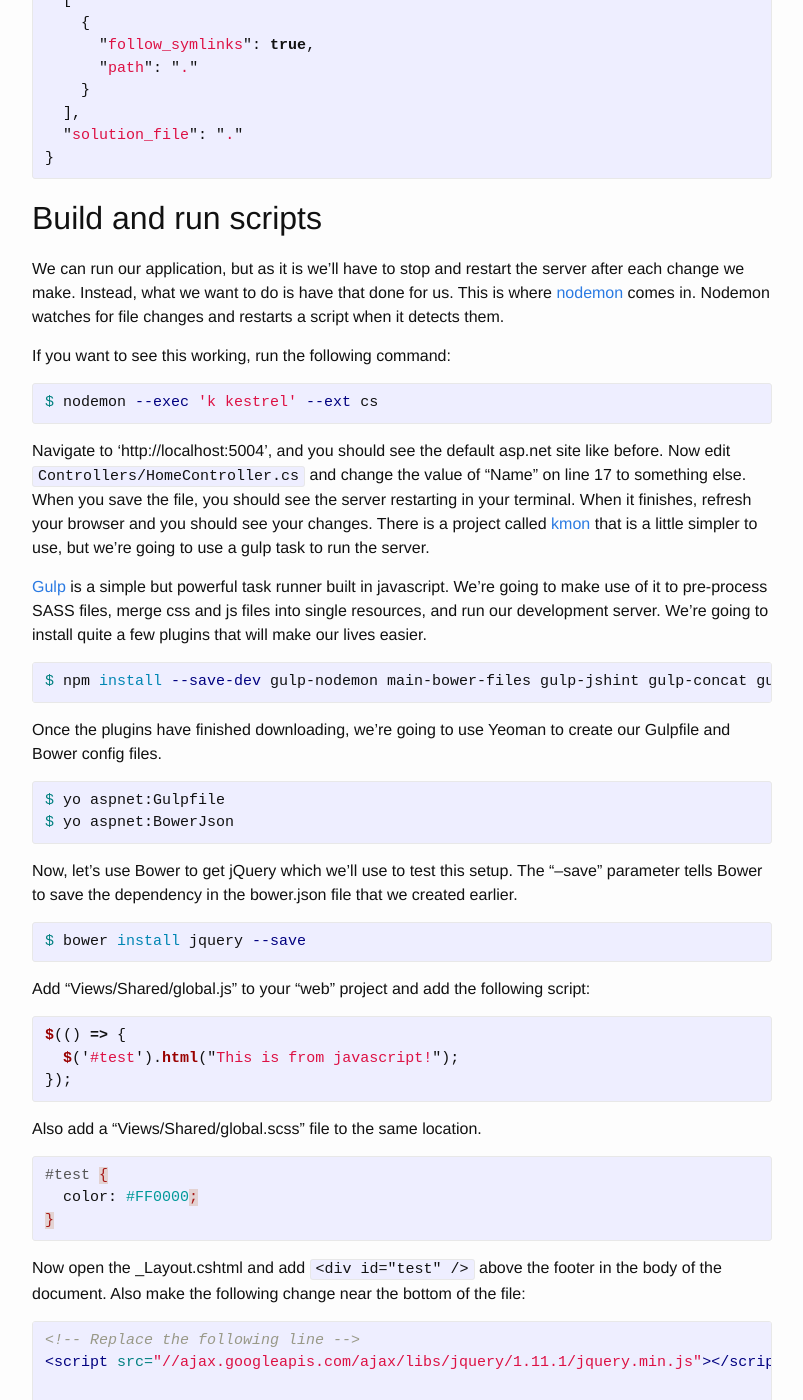
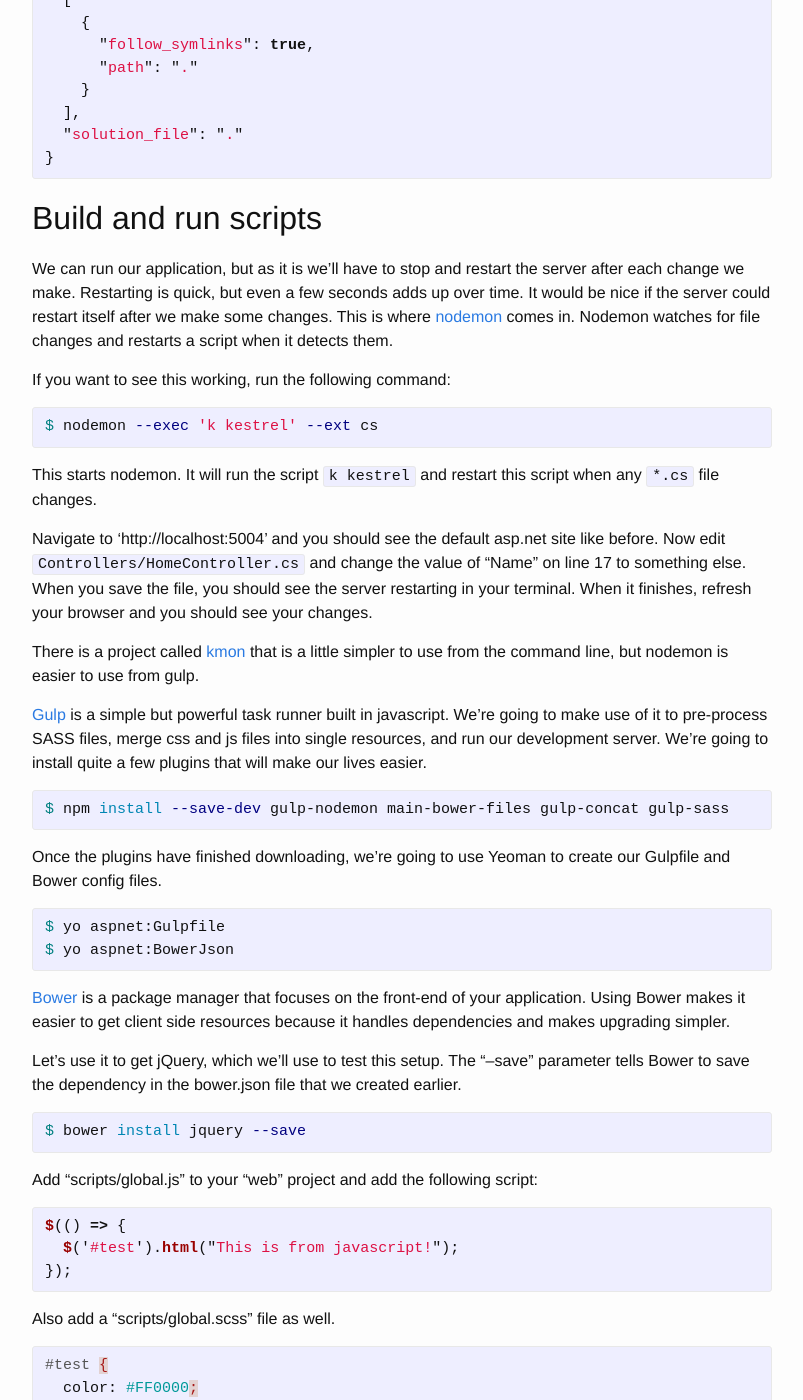
Before and after one commit to Andorbal/andorbal.github.io, a Jekyll site: the page built from _posts/2015-01-17-aspnet-on-linux-03-project.markdown, in a window 1280 px wide and 1400 px high, scrolled down 1809 px. Shown: the whole window, without its empty margins (238-1041 px from the left). Built offline with Jekyll 4.4.1, drawn with Linux system fonts in a browser that asks for light colours; some of the changed text lies outside the part shown.

Commit message:
Finish create project post

```diff
--- a/_posts/2015-01-17-aspnet-on-linux-03-project.markdown
+++ b/_posts/2015-01-17-aspnet-on-linux-03-project.markdown
@@ -26,7 +26,7 @@
 $ npm install -g generator-aspnet gulp nodemon bower
 {% endhighlight %}
 
-When this completes, you'll have Yeoman and Gulp installed.  We've talked about Yeoman, but we'll get to Gulp, nodemon, and bower later.
+When this completes, you'll have Yeoman and Gulp installed.  We've talked about Yeoman, but we'll get to Gulp, nodemon, and Bower later.
 
 Create the application
 ----------------------
@@ -78,7 +78,7 @@
 Build and run scripts
 ---------------------
 
-We can run our application, but as it is we'll have to stop and restart the server after each change we make.  Instead, what we want to do is have that done for us.  This is where [nodemon](http://nodemon.io/) comes in.  Nodemon watches for file changes and restarts a script when it detects them.
+We can run our application, but as it is we'll have to stop and restart the server after each change we make.  Restarting is quick, but even a few seconds adds up over time.  It would be nice if the server could restart itself after we make some changes.  This is where [nodemon](http://nodemon.io/) comes in.  Nodemon watches for file changes and restarts a script when it detects them.
 
 If you want to see this working, run the following command:
 
@@ -86,12 +86,16 @@
 $ nodemon --exec 'k kestrel' --ext cs
 {% endhighlight %}
 
-Navigate to 'http://localhost:5004', and you should see the default asp.net site like before.  Now edit `Controllers/HomeController.cs` and change the value of "Name" on line 17 to something else.  When you save the file, you should see the server restarting in your terminal.  When it finishes, refresh your browser and you should see your changes.  There is a project called [kmon](https://github.com/henriksen/kmon) that is a little simpler to use, but we're going to use a gulp task to run the server.
+This starts nodemon.  It will run the script `k kestrel` and restart this script when any `*.cs` file changes.
+
+Navigate to 'http://localhost:5004' and you should see the default asp.net site like before.  Now edit `Controllers/HomeController.cs` and change the value of "Name" on line 17 to something else.  When you save the file, you should see the server restarting in your terminal.  When it finishes, refresh your browser and you should see your changes.
+
+There is a project called [kmon](https://github.com/henriksen/kmon) that is a little simpler to use from the command line, but nodemon is easier to use from gulp.
 
 [Gulp](http://gulpjs.com/) is a simple but powerful task runner built in javascript.  We're going to make use of it to pre-process SASS files, merge css and js files into single resources, and run our development server.  We're going to install quite a few plugins that will make our lives easier.
 
 {% highlight bash %}
-$ npm install --save-dev gulp-nodemon main-bower-files gulp-jshint gulp-concat gulp-uglify gulp-rename gulp-sass
+$ npm install --save-dev gulp-nodemon main-bower-files gulp-concat gulp-sass
 {% endhighlight %}
 
 Once the plugins have finished downloading, we're going to use Yeoman to create our Gulpfile and Bower config files.
@@ -101,13 +105,15 @@
 $ yo aspnet:BowerJson
 {% endhighlight %}
 
-Now, let's use Bower to get jQuery which we'll use to test this setup.  The "--save" parameter tells Bower to save the dependency in the bower.json file that we created earlier.
+[Bower](http://bower.io) is a package manager that focuses on the front-end of your application.  Using Bower makes it easier to get client side resources because it handles dependencies and makes upgrading simpler.
+
+Let's use it to get jQuery, which we'll use to test this setup.  The "--save" parameter tells Bower to save the dependency in the bower.json file that we created earlier.
 
 {% highlight bash %}
 $ bower install jquery --save
 {% endhighlight %}
 
-Add "Views/Shared/global.js" to your "web" project and add the following script:
+Add "scripts/global.js" to your "web" project and add the following script:
 
 {% highlight js %}
 $(() => {
@@ -115,7 +121,7 @@
 });
 {% endhighlight %}
 
-Also add a "Views/Shared/global.scss" file to the same location.
+Also add a "scripts/global.scss" file as well.
 
 {% highlight sass %}
 #test {
@@ -139,6 +145,8 @@
 <link rel="stylesheet" href="css/styles.css" />
 {% endhighlight %}
 
+You may have noticed that we added a reference to `js/script.js`, but that file doesn't exist.  The same is true of `css/styles.css`.  What's more, the stylesheet we created was a [Sass](http://sass-lang.com/) file which browsers don't understand.  We'll use gulp to address these issues.
+
 Update the gulpfile.js created earlier to look like this:
 
 {% highlight js %}
@@ -150,41 +158,58 @@
 
 var gulp = require('gulp');
 var mainBowerFiles = require('main-bower-files');
-var jshint = require('gulp-jshint');
 var concat = require('gulp-concat');
-var uglify = require('gulp-uglify');
-var rename = require('gulp-rename');
 var sass = require('gulp-sass');
 var nodemon = require('gulp-nodemon');
 
+// Compile and concatenate scripts
 gulp.task('scripts', function() {
-    return gulp.src(mainBowerFiles(/* options */).concat("Views/Shared/**/*.js"), { base: 'bower_components' })
+    return gulp.src(mainBowerFiles().concat("scripts/**/*.js"))
       .pipe(concat('scripts.js'))
       .pipe(gulp.dest('wwwroot/js'));
 });
 
+// Compile and concat styles
 gulp.task('sass', function () {
-    gulp.src('Views/Shared/**/*.scss')
+    gulp.src('styles/**/*.scss')
         .pipe(sass())
-      .pipe(concat('styles.css'))
+        .pipe(concat('styles.css'))
         .pipe(gulp.dest('wwwroot/css'));
 });
 
-// Watch Files For Changes
+// Watch task that rebuilds scripts and styles when files change
 gulp.task('watch', function () {
   gulp.watch('**/*.js', ['scripts']);
   gulp.watch('**/*.scss', ['sass']);
 });
 
-gulp.task('demon', function () {
+// Run the web server and restart on any changes
+gulp.task('daemon', function () {
   nodemon('--ext cs --exec "k kestrel"')
     .on('start', ['watch'])
-    //.on('change', ['watch'])
     .on('restart', function () {
       console.log('restarted!');
     });
 });
 
 // The default task (called when you run `gulp` from CLI)
-gulp.task('default', ['demon']);
+gulp.task('default', ['daemon']);
 {% endhighlight %}
+
+Save the file and run it:
+
+{% highlight bash %}
+$ gulp
+{% endhighlight %}
+
+This does quite a lot!  When you run gulp with no parameters, it starts the task named 'default'.  In our case, the default task does nothing by itself; it just creates a dependency on the 'daemon' task.  This task runs nodemon like we did manually near the top of this post.  The difference between manually running nodemon and running it through gulp is that we can hook into events that it raises.  For example, when it restarts, we print a message notifying us of that.
+
+What's more interesting is what happens when nodemon starts: we start the 'watch' task.  This task sets up two gulp watches that will be responsible for processing our javascript and Sass files.  When a javascript file changes, the 'scripts' task will be run.  When a Sass file changes, the 'sass' task runs.
+
+The 'scripts' task gets a list of all the scripts that Bower has retrieved and adds any javascript file we've created in the 'scripts' directory.  It then merges all the files into a single file named 'scripts.js' and saves it into the `wwwroot/js` directory.
+
+The 'sass' task is similar.  It gets a list of all Sass files in the 'styles' directory and runs it through the Sass processor which converts it to normal css.  Then, like the 'scripts' task, it merges all the files into a single file and saves it into the `wwwroot/css` directory.
+
+That's it!  Now you can develop an asp.net vNext application with as little friction as possible.
+
+Next time, we're going to add tests and use gulp to run them automatically.
```
